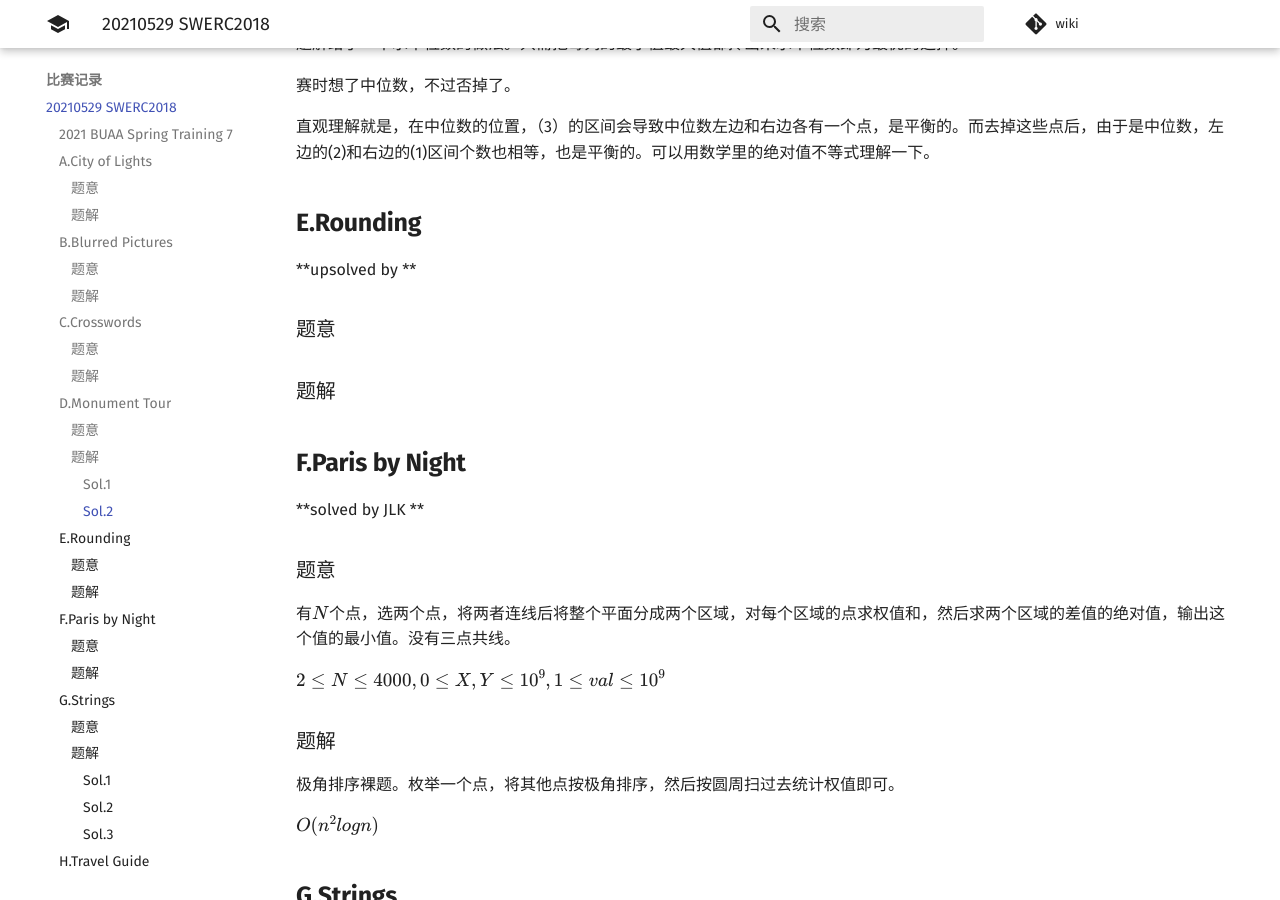
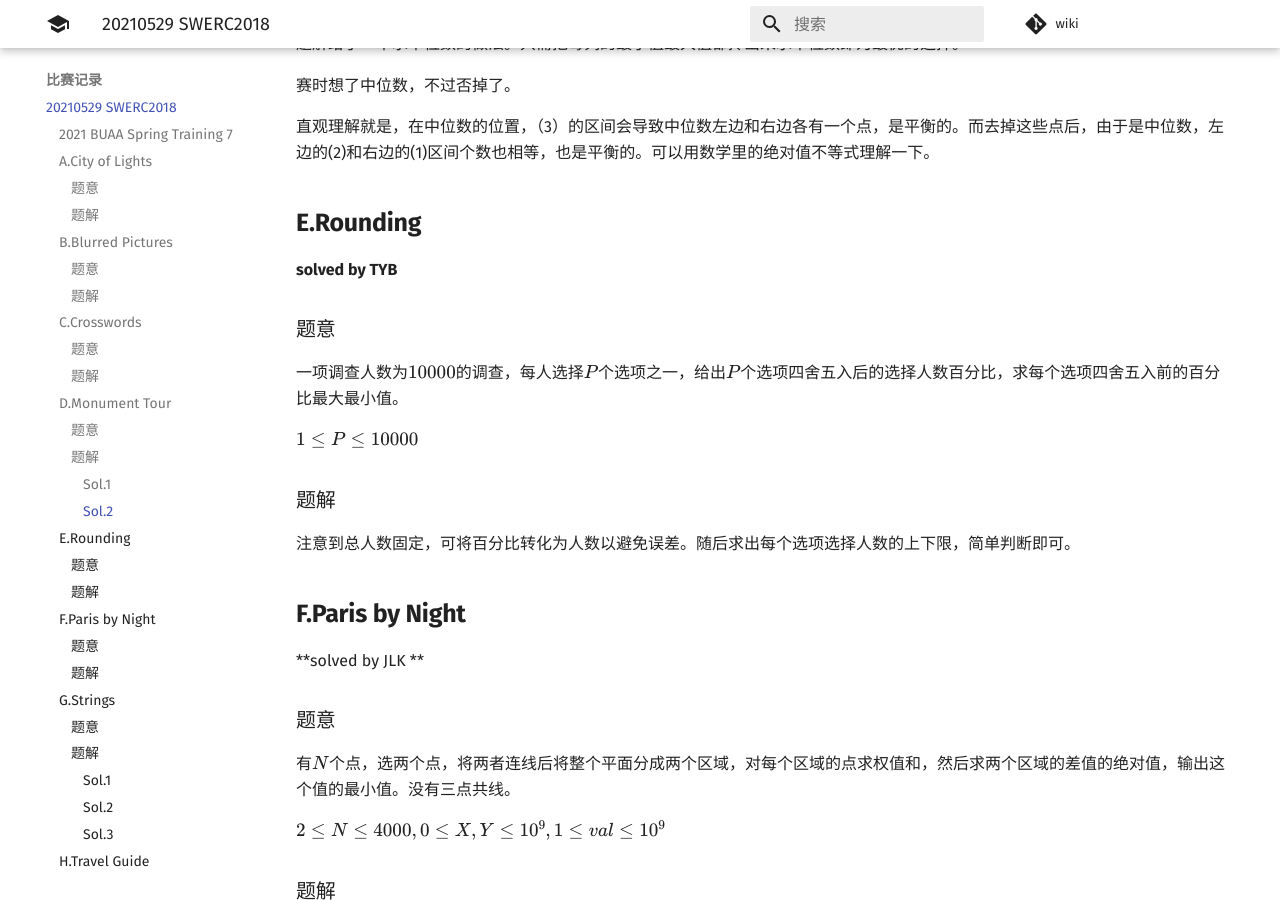
Before and after one commit to PoorMath/PoorMath.github.io, an MkDocs documentation site: the page built from docs/contest/20210529 SWERC2018.md, in a window 1280 px wide and 900 px high, scrolled down 2003 px. Built offline with MkDocs 1.6.1 and Material for MkDocs 9.7.7, drawn with Linux system fonts in a browser that asks for light colours; comment, search, counter and statistics services are not loaded; some of the changed text lies outside the part shown.

Commit message:
Update 20210529 SWERC2018.md

```diff
--- a/docs/contest/20210529 SWERC2018.md
+++ b/docs/contest/20210529 SWERC2018.md
@@ -76,15 +76,17 @@ $O(X)$
 
 ## **E.Rounding**
 
-**upsolved by **
+**solved by TYB**
 
 ### 题意
+一项调查人数为$10000$的调查，每人选择$P$个选项之一，给出$P$个选项四舍五入后的选择人数百分比，求每个选项四舍五入前的百分比最大最小值。
 
+$1\le P\le 10000$
 
 
 ### 题解
 
-
+注意到总人数固定，可将百分比转化为人数以避免误差。随后求出每个选项选择人数的上下限，简单判断即可。
 
 ## **F.Paris by Night**
 
@@ -156,15 +158,17 @@ $O(N^2)$
 
 ## **I.Mason's Mark**
 
-**upsolved by **
+**solved by TYB**
 
 ### 题意
 
+给出一个$N\times M$的$01$矩阵和图形$A$、$B$、$C$的定义，且将周围八连通都是$0$的$1$视为噪点，求去除噪点后矩阵中每个字母的数量。
 
+$N,M\le 1000$
 
 ### 题解
 
-
+先去除噪点，然后求出矩阵前缀和，对每个$1$的四连通连通块暴力判断是否为三个字母之一即可。
 
 ## **J.Mona Lisa**
 
@@ -230,7 +234,7 @@ $O(N^2)$
 
 对于某些没有头绪的题目可以大力出奇迹。
 
-注意题目带有的《随机》等条件，如《字典》中选取单词代表一定程度是随机的（没有构造数据）。
+注意题目带有的《随机》等条件，如《字典》中选取单词代表一定程度是随机的（没有构造数据）。（TYB：我应该去读一遍题发现这个条件，而不是一直空想）
 
 ## **Dirt**
 
```
